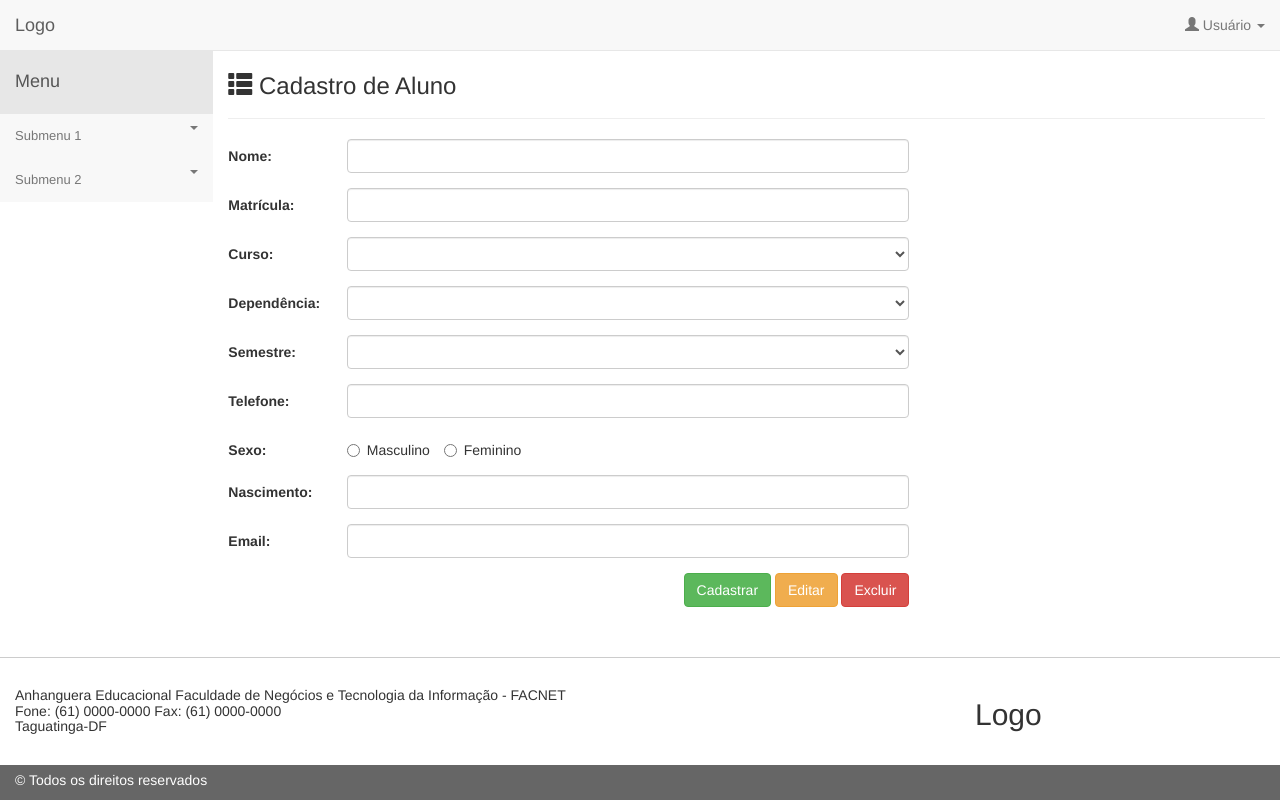
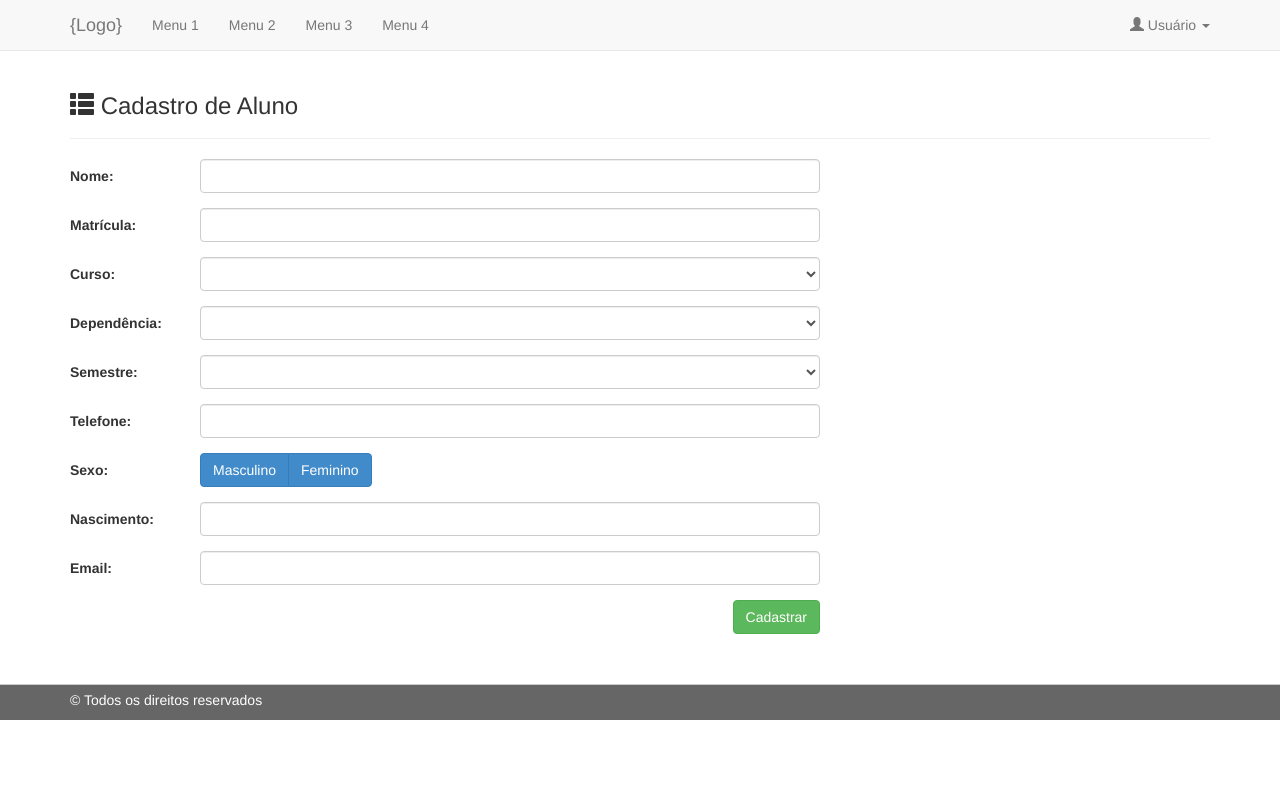
Before and after one commit to reuelsc/tcc, a PHP site: page /secretaria/cadastroAluno.php in a window 1280 px wide. Run offline with PHP 8.4, Linux system fonts and the light colour scheme.

Commit message:
alterações realizadas e nova seleção tipo radio

```diff
--- a/secretaria/cadastroAluno.php
+++ b/secretaria/cadastroAluno.php
@@ -12,19 +12,26 @@
 </head>
 <body>
 
-	<div class="navbar navbar-default navbar-fixed-top" role="navigation">
-		<div class="container container-2">
+	<nav class="navbar navbar-default navbar-fixed-top" role="navigation">
+		<div class="container container-fluid">
 			<div class="navbar-header">
-				<button type="button" class="navbar-toggle" data-toggle="collapse" data-target="#navbar-collapse-1">
+				<button type="button" class="navbar-toggle" data-toggle="collapse" data-target="#navbar-collapse">
 					<span class="sr-only">Toggle Navigation</span>
 					<span class="icon-bar"></span>
 					<span class="icon-bar"></span>
 					<span class="icon-bar"></span>
 				</button>
-				<a class="navbar-brand" href="">Logo</a>
+				<a class="navbar-brand" href="">{Logo}</a>
 			</div>
 
-			<div class="collapse navbar-collapse" id="bs-navbar-collapse-1">
+			<div class="collapse navbar-collapse" id="navbar-collapse">
+				<ul class="nav navbar-nav">
+					<li><a href="#">Menu 1</a></li>
+					<li><a href="#">Menu 2</a></li>
+					<li><a href="#">Menu 3</a></li>
+					<li><a href="#">Menu 4</a></li>
+				</ul>
+
 				<ul class="nav navbar-nav navbar-right">
 					<li class="dropdown">
 						<a href="#" class="dropdown-toggle" data-toggle="dropdown"><span class="glyphicon glyphicon-user"></span> Usuário <span class="caret"></span></a>
@@ -37,9 +44,146 @@
 				</ul>
 			</div>
 		</div>
+	</nav>
+
+	<div class="wrapper" role="main">
+		<div class="container container-fluid">
+			<div class="row">
+				<div id="conteudo" class="col-md-12">
+					<div class="page-header">
+						<h3><span class="glyphicon glyphicon-th-list"></span> Cadastro de Aluno</h3>
+					</div>
+
+					<form method="post" action="" class="form-horizontal" role="form">
+						<div class="row">
+							<div class="col-md-8">
+								<div class="form-group">
+									<label for="inputName" class="col-xs-6 col-sm-2 col-md-1 col-lg-2 control-label">Nome:</label>
+									<div class="col-xs-6 col-sm-10 col-md-11 col-lg-10">
+										<input type="text" class="form-control" id="inputName" required>
+									</div>
+								</div>
+
+								<div class="form-group">
+									<label for="inputMat" class="col-xs-6 col-sm-2 col-md-1 col-lg-2 control-label">Matrícula:</label>
+									<div class="col-xs-6 col-sm-10 col-md-11 col-lg-10">
+										<input type="text" class="form-control" id="inputMat" required>
+									</div>
+								</div>
+
+								<div class="form-group">
+									<label for="selectCurso" class="col-xs-6 col-sm-2 col-md-1 col-lg-2 control-label">Curso:</label>
+									<div class="col-xs-6 col-sm-10 col-md-11 col-lg-10">
+										<select name="selectCurso" id="selectCurso" class="form-control" required>
+											<option value=""></option>
+											<option value="prog-estruturada">Programação Estruturada</option>
+											<option value="poo">Programação Orientada a Objetos</option>
+											<option value="java">Java</option>
+											<option value="sgbd">Sistemas de Banco de Dados</option>
+											<option value="prog-bd">Programação de Banco de Dados</option>
+											<option value="redes">Redes</option>
+											<option value="c#">Programação Comercial</option>
+											<option value="ia">Inteligência Artificial</option>
+											<option value="ihm">Interface Homem-Máquina</option>
+											<option value="prog-concorrente">Programação Concorrente</option>
+											<option value="xml">XML</option>
+										</select>
+									</div>
+								</div>
+
+								<div class="form-group">
+									<label for="selectDependencia" class="col-xs-6 col-sm-2 col-md-1 col-lg-2 control-label">Dependência:</label>
+									<div class="col-xs-6-col-sm-10 col-md-11 col-lg-10">
+										<select name="selectDependencia" id="selectDependencia" class="form-control" required>
+											<option value=""></option>
+											<option value="rdr">RDR</option>
+											<option value="str">STR</option>
+											<option value="gtr">GTR</option>
+											<option value="trt">TRT</option>
+											<option value="ster">STER</option>
+										</select>
+									</div>
+								</div>
+
+								<div class="form-group">
+									<label for="selectSemestre" class="col-xs-6 col-sm-2 col-md-1 col-lg-2 control-label">Semestre:</label>
+									<div class="col-xs-6 col-sm-10 col-sm-11 col-lg-10">
+										<select name="selectSemestre" id="selectSemestre" class="form-control" required>
+											<option value=""></option>
+											<option value="1">1º</option>
+											<option value="2">2º</option>
+											<option value="3">3º</option>
+											<option value="4">4º</option>
+											<option value="5">5º</option>
+											<option value="6">6º</option>
+											<option value="7">7º</option>
+											<option value="8">8º</option>
+											<option value="9">9º</option>
+										</select>
+									</div>
+								</div>
+
+								<div class="form-group">
+									<label for="inputPhone" class="col-xs-6 col-sm-2 col-md-1 col-lg-2 control-label">Telefone:</label>
+									<div class="col-xs-6 col-sm-10 col-md-11 col-lg-10">
+										<input type="text" class="form-control" id="inputPhone" required>
+									</div>
+								</div>
+
+								<div class="form-group">
+									<label for="radioSexo" class="col-xs-6 col-sm-2 col-md-1 col-lg-2 control-label">Sexo:</label>
+									<div class="col-xs-6 col-sm-10 col-md-11 col-lg-10">
+										<div class="btn-group" data-toggle="buttons">
+											<label class="btn btn-primary">
+												<input type="radio" name="optionSexo" id="optionMasculino" value="masculino">Masculino
+											</label>
+
+											<label class="btn btn-primary">
+												<input type="radio" name="optionSexo" id="optionFeminino" value="feminino">Feminino
+											</label>
+										</div>
+									</div>
+								</div>
+
+								<!--<div class="form-group">
+									<label for="radioSexo" class="col-xs-6 col-sm-2 col-md-1 col-lg-2 control-label">Sexo:</label>
+									<div class="col-xs-6 col-sm-10 col-md-11 col-lg-10">
+										<label class="radio-inline">
+											<input type="radio" name="optionSexo" id="optionMasculino" value="masculino">Masculino
+										</label>
+
+										<label class="radio-inline">
+											<input type="radio" name="optionSexo" id="optionFeminino" value="feminino">Feminino
+										</label>
+									</div>
+								</div>-->
+
+								<div class="form-group">
+									<label for="inputNasc" class="col-xs-6 col-sm-2 col-md-1 col-lg-2 control-label">Nascimento:</label>
+									<div class="col-xs-6 col-sm-10 col-md-11 col-lg-10">
+										<input type="text" class="form-control" id="inputNac" required>
+									</div>
+								</div>
+
+								<div class="form-group">
+									<label for="inputEmail" class="col-xs-6 col-sm-2 col-md-1 col-lg-2 control-label">Email:</label>
+									<div class="col-xs-6 col-sm-10 col-md-11 col-lg-10">
+										<input type="text" class="form-control" id="inputEmail">
+									</div>
+								</div>
+
+								<div class="pull-right">
+									<button type="button" class="btn btn-success">Cadastrar</button>
+								</div>
+							</div>
+						</div>
+					</form>
+				</div>
+			</div>
+		</div>
 	</div>
 
-	<div class="wrapper" role="main">
+	<!-- <div class="wrapper" role="main">
 		<div class="container container-2">
 			<div class="row affix-row">
 				<div id="menu" class="col-xs-12 col-sm-3 col-md-2 affix-sidebar">
@@ -205,31 +349,18 @@
 				</div>
 			</div>
 		</div>
-	</div>
+	</div> -->
 
-	<footer>
-		<div class="container container-2">
-			<div class="row">
-				<div class="col-xs-12 col-sm-3 col-md-6">
-					<h5><p>Anhanguera Educacional Faculdade de Negócios e Tecnologia da Informação - FACNET<br />Fone: (61) 0000-0000 Fax: (61) 0000-0000<br />Taguatinga-DF</p></h5>
-				</div>
-
-				<div id="logoFooter" class="col-xs-12 col-sm-3 col-md-3 col-md-offset-3 col-md-3">
-					<h2>Logo</h2>
-				</div>
-			</div>
-		</div>
-	</footer>
-
-	<div class="copyright">
-		<div class="container container-2">
+	<footer class="copyright">
+		<div class="container container-fluid">
 			<div class="row">
 				<div class="col-md-12">
 					<p>&copy; Todos os direitos reservados</p>
 				</div>
 			</div>
 		</div>
-	</div>
+	</footer>
+
 
 	<script src="../js/jquery.min.js"></script>
 	<script src="../js/bootstrap.min.js"></script>
```
